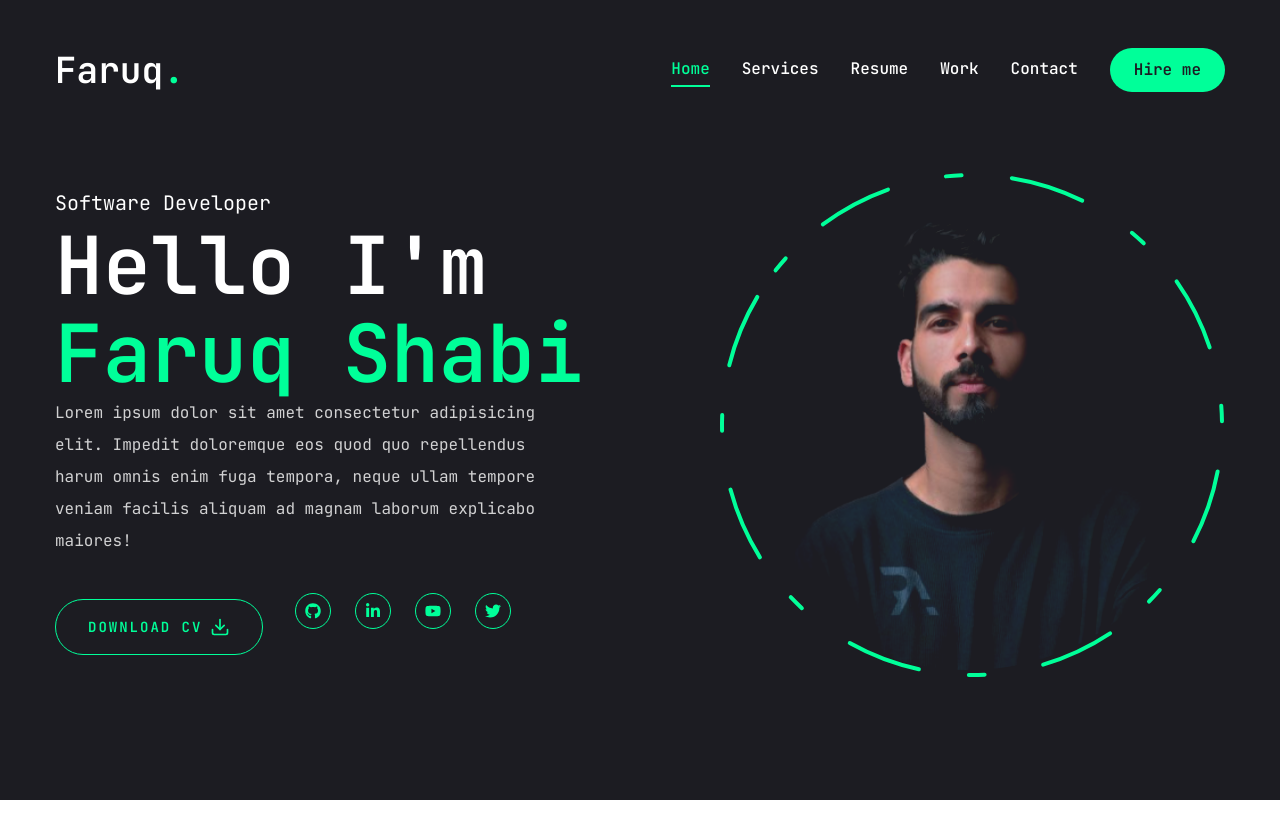
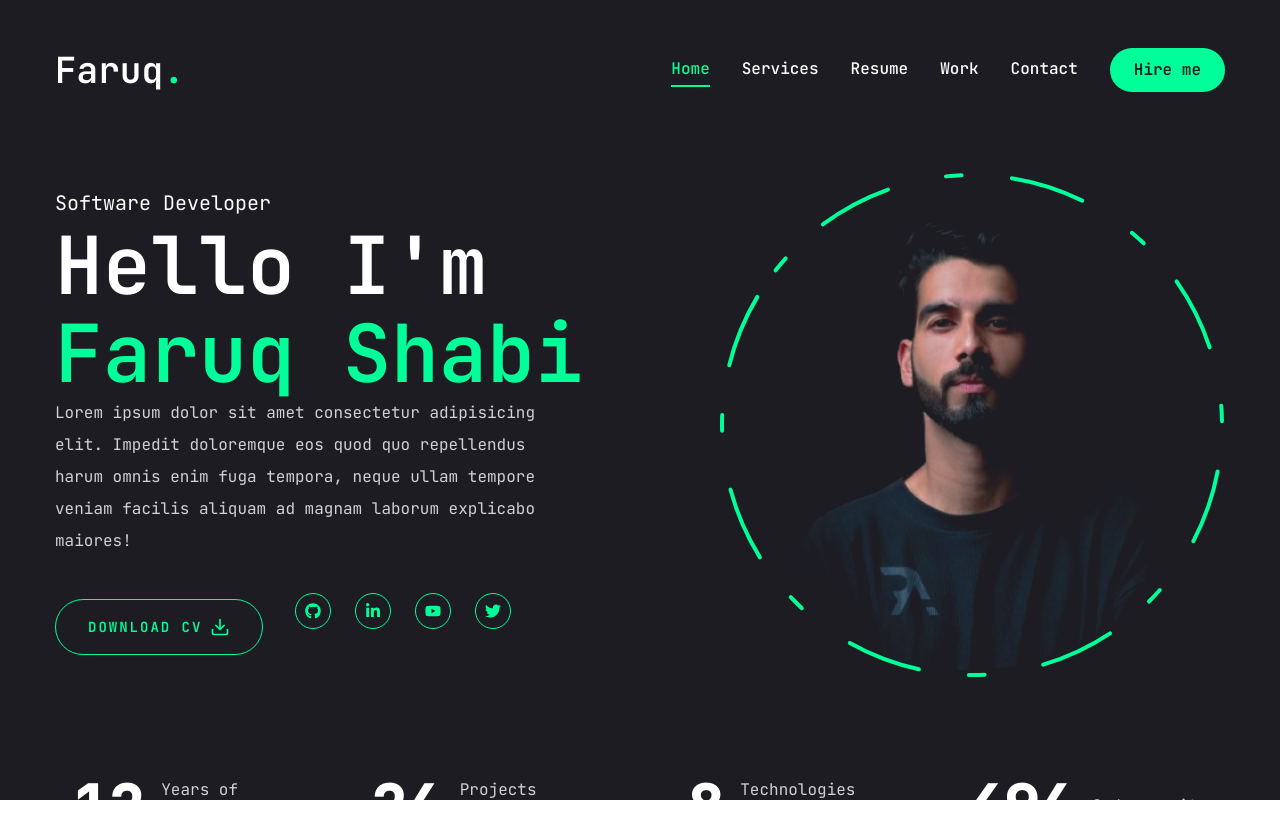
Before and after one commit to silencio260/nextjs_porfolio, a Next.js app: page / in a window 1280 px wide. Shown: the top 838 px of the page. Before the commit the page ends 800 px from the top, so only its background shows below. Built offline with nearby package versions, Linux system fonts and the light colour scheme.

Commit message:
Implement stats component

```diff
--- a/app/page.js
+++ b/app/page.js
@@ -1,5 +1,6 @@
 import Photo from "@/components/Photo";
 import Socials from "@/components/Socials";
+import Stats from "@/components/Stats";
 import { Button } from "@/components/ui/button";
 import Image from "next/image";
 import {FiDownload} from 'react-icons/fi'
@@ -37,6 +38,7 @@
           </div>
         </div>
       </div>
+      <Stats />
     </section>
   );
 }
--- /dev/null
+++ b/components/Stats.jsx
@@ -0,0 +1,53 @@
+"use client";
+
+import CountUp from "react-countup";
+
+const stats = [
+	{
+		num: 12,
+		text: "Years of experience",
+	},
+	{
+		num: 26,
+		text: "Projects completed",
+	},
+	{
+		num: 8,
+		text: "Technologies mastered",
+	},
+	{
+		num: 500,
+		text: "Code commits",
+	},
+];
+
+const Stats = () => {
+	return (
+		<section className='pt-4 pb-12 xl:pt-0 xl:pb-0'>
+			<div className='container mx-auto'>
+				<div className='flex flex-wrap gap-6 max-w-[80vw] mx-auto xl:max-w-none'>
+					{stats.map((item, index) => {
+						return (
+							<div
+								key={index}
+								className='flex-1 flex gap-4 items-center justify-center'>
+								<CountUp
+									end={item.num}
+									duration={5}
+									delay={2}
+									className='text-4xl xl:text-6xl font-extrabold'
+								/>
+								<p
+									className={`${item.text.length < 15 ? "max-[100px]" : "max-w-[150px]"} leading-sng text-white/80`}>
+									{item.text}
+								</p>
+							</div>
+						);
+					})}
+				</div>
+			</div>
+		</section>
+	);
+};
+
+export default Stats;
--- a/package.json
+++ b/package.json
@@ -21,6 +21,7 @@
     "lucide-react": "^0.429.0",
     "next": "14.2.6",
     "react": "^18",
+    "react-countup": "^6.5.3",
     "react-dom": "^18",
     "react-icons": "^5.3.0",
     "tailwind-merge": "^2.5.2",
```
Also changed, not shown: 2 other files (tests, documents, lock files or other folders).
